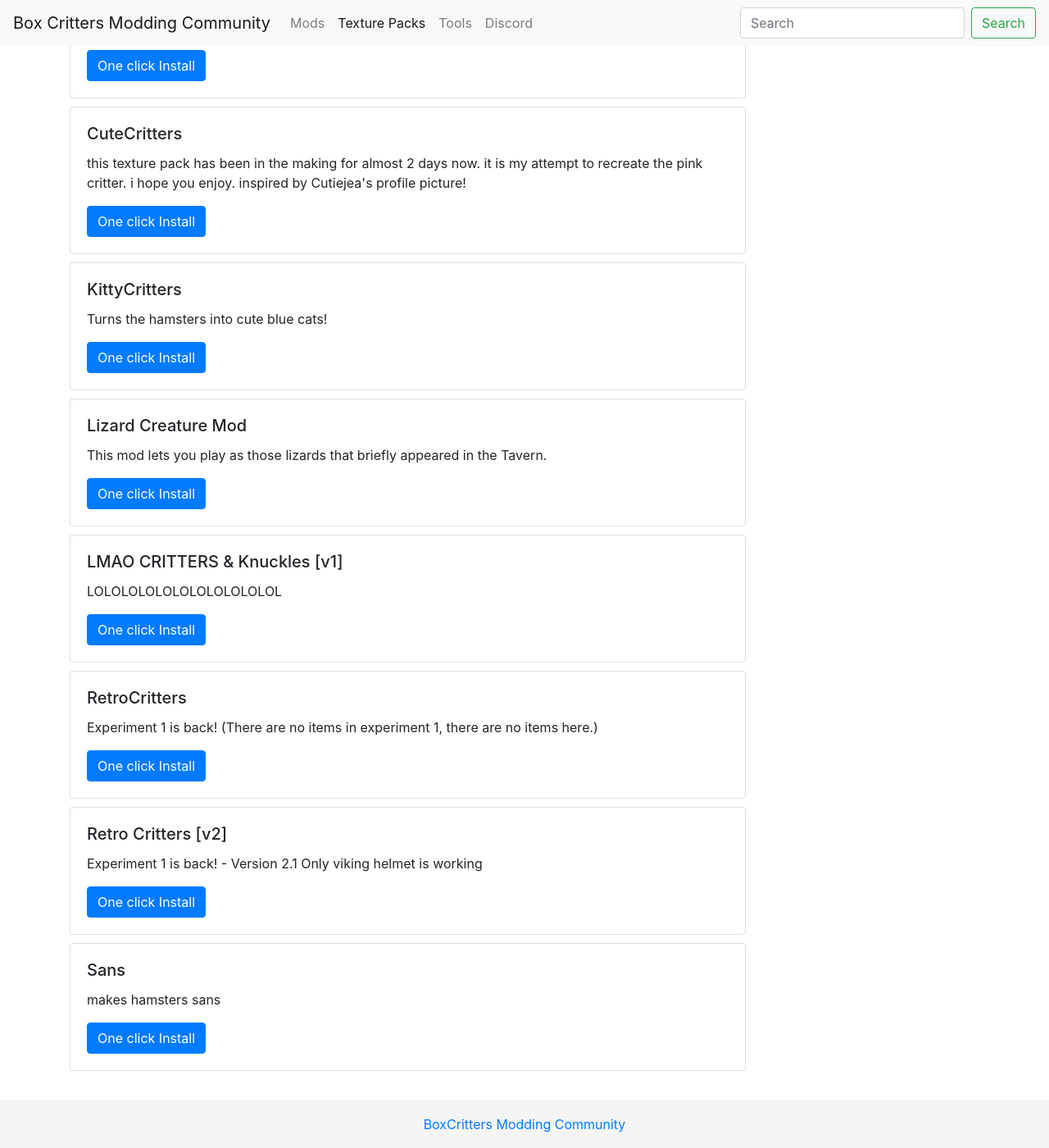
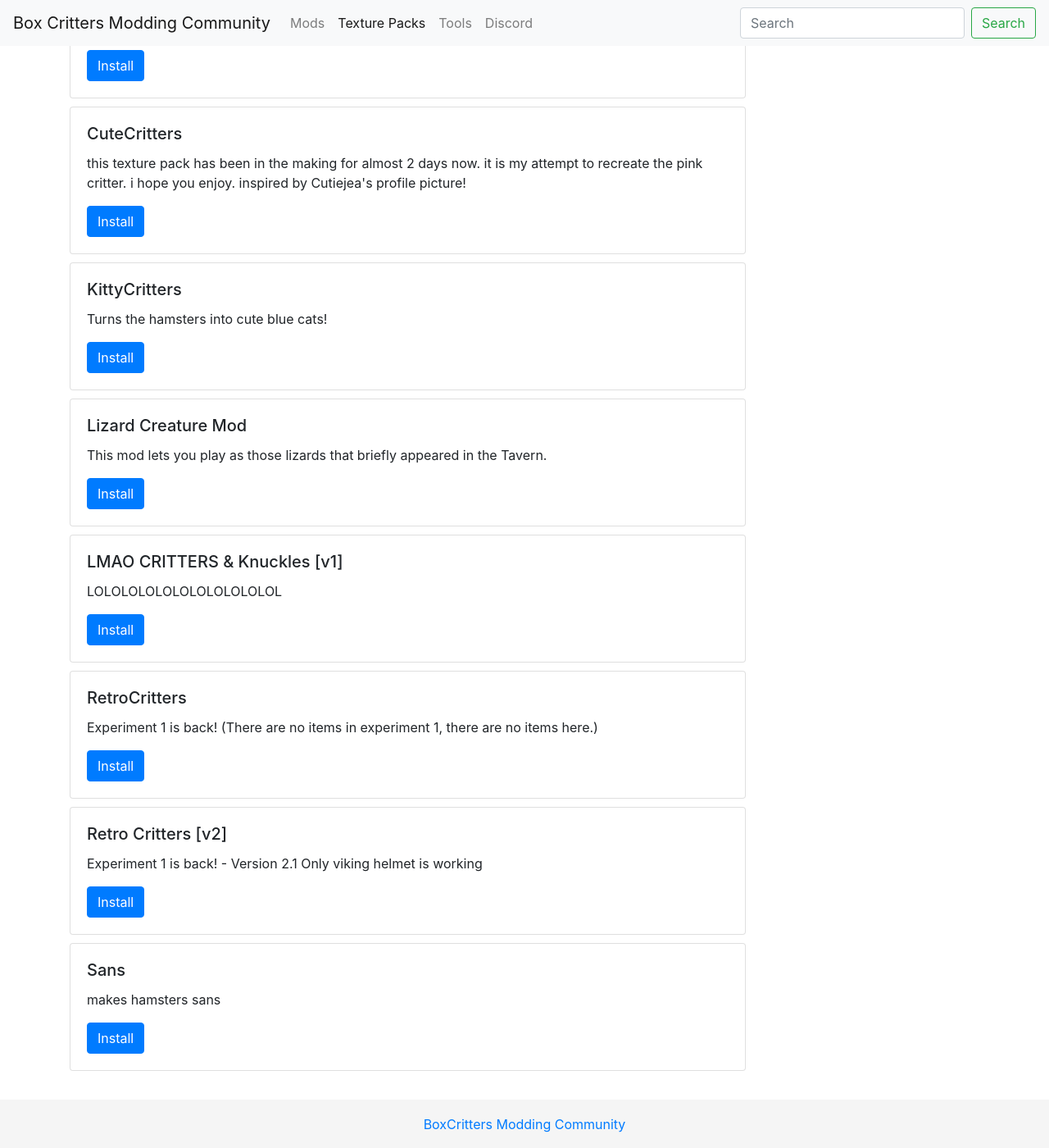
Before and after one commit to boxcrittersmods/bcmc.ga, a Jekyll site: the page built from texturepacks.html, in a window 1280 px wide and 1400 px high, scrolled down 697 px. Shown: the whole window at 82% size. Built offline with Jekyll 4.4.1, drawn with Linux system fonts in a browser that asks for light colours; comment, search, counter and statistics services are not loaded; some of the changed text lies outside the part shown.

Commit message:
button name wrong

```diff
--- a/_layouts/texturepack.html
+++ b/_layouts/texturepack.html
@@ -6,7 +6,7 @@ layout: default
         <div class="card-body">
             <h5 class="card-title">{{page.title}}</h5>
             <p class="card-text">{{page.description}}</p>
-            <a href="#" class="btn btn-primary disabled">Install</a>
+            <a href="#" class="btn btn-primary disabled">One click Install</a>
         </div>
         <ul class="list-group list-group-flush">
             <li class="list-group-item">Created by <b>{{page.author join: " and " }}</b></li>
--- a/texturepacks.html
+++ b/texturepacks.html
@@ -7,7 +7,7 @@ title: Texture Packs
         <div class="card-body">
             <h5 class="card-title">{{texturepack.title}}</h5>
             <p class="card-text">{{texturepack.description}}</p>
-            <a href="{{texturepack.url}}" class="btn btn-primary">One click Install</a>
+            <a href="{{texturepack.url}}" class="btn btn-primary">Install</a>
         </div>
     </div>
 {% endfor %}
```
